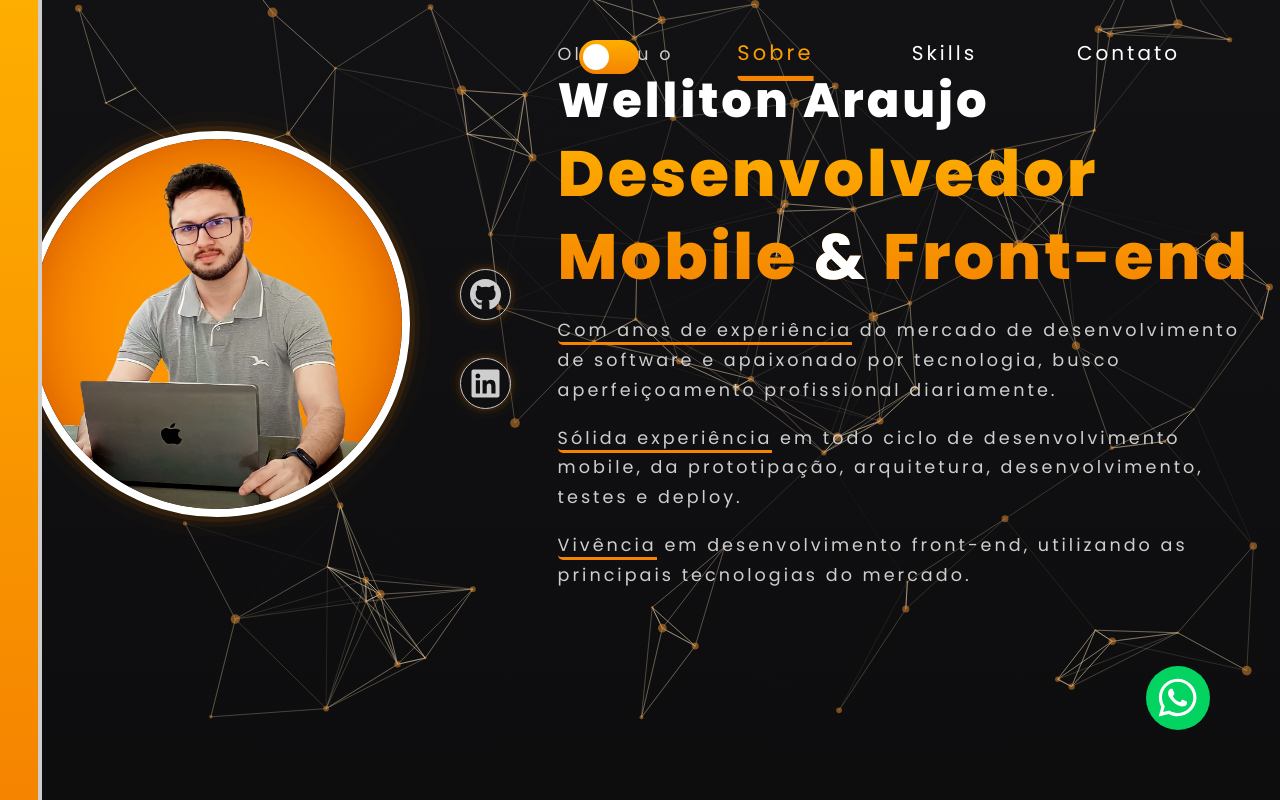
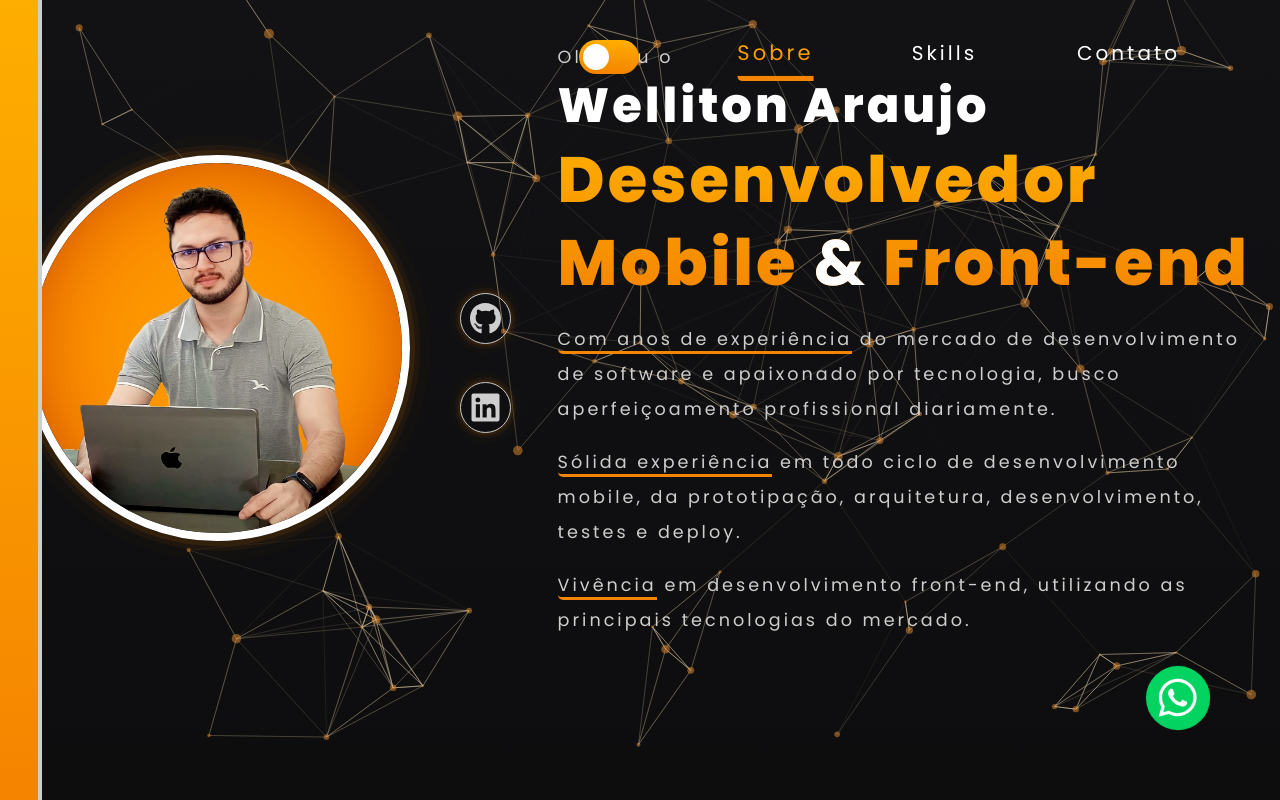
Before and after one commit to wellitonaraujo/Portfolio-React, a React (Vite) app: page / in a window 1280 px wide. Shown: the top 800 px of the page. Built offline with nearby package versions, Linux system fonts and the light colour scheme.

Commit message:
edit layout

```diff
--- a/src/pages/Home/styles.ts
+++ b/src/pages/Home/styles.ts
@@ -39,11 +39,11 @@ export const Description = styled.div`
 export const TextDescription = styled.p<{ darkMode: boolean }>`
   color: ${(props) => (props.darkMode ? "#CECECE" : "#1c1c1c")};
   align-content: flex-end;
-  line-height: 1.7;
+  line-height: 2;
   font-size: 1.1rem;
 
   ${mobileMediaQuery} {
-    font-size: 0.9rem; /* Reduz o tamanho da fonte */
+    font-size: 0.8rem; /* Reduz o tamanho da fonte */
     padding-top: 1rem;
   }
 `;
```
